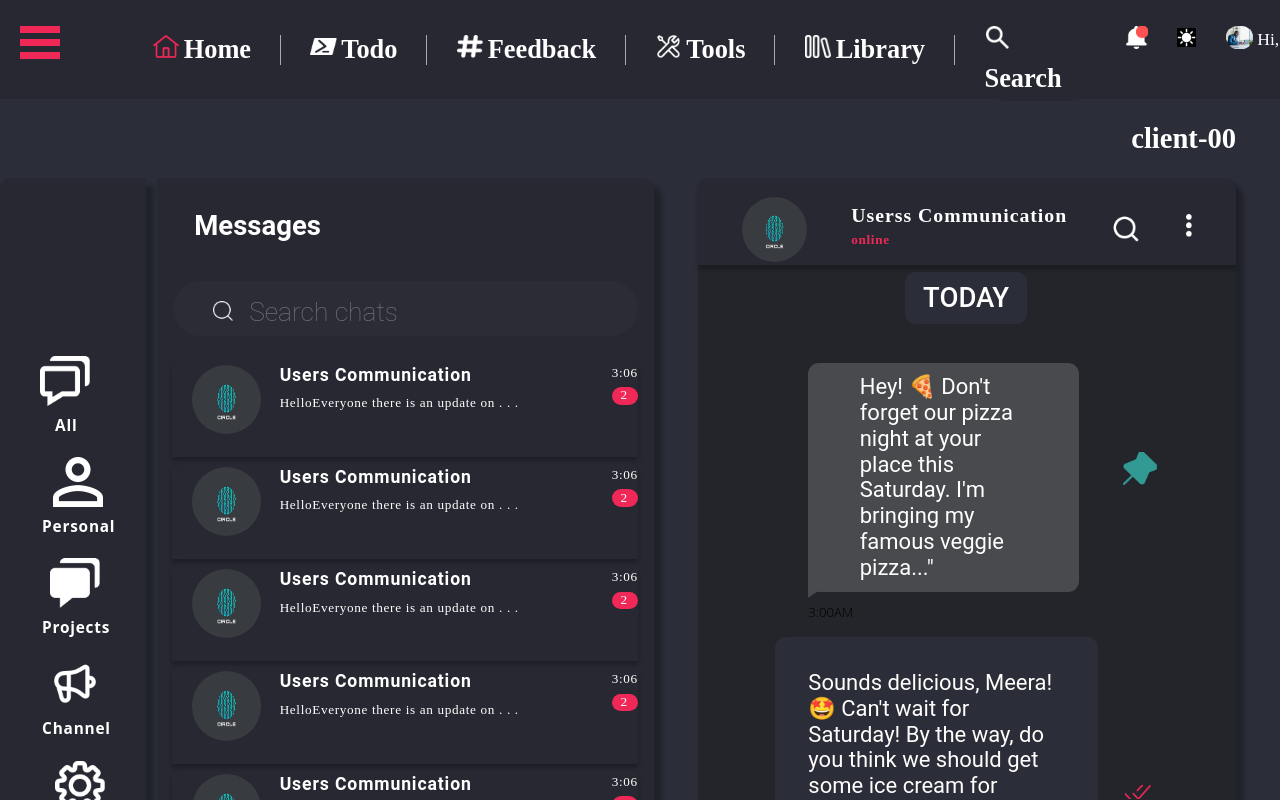
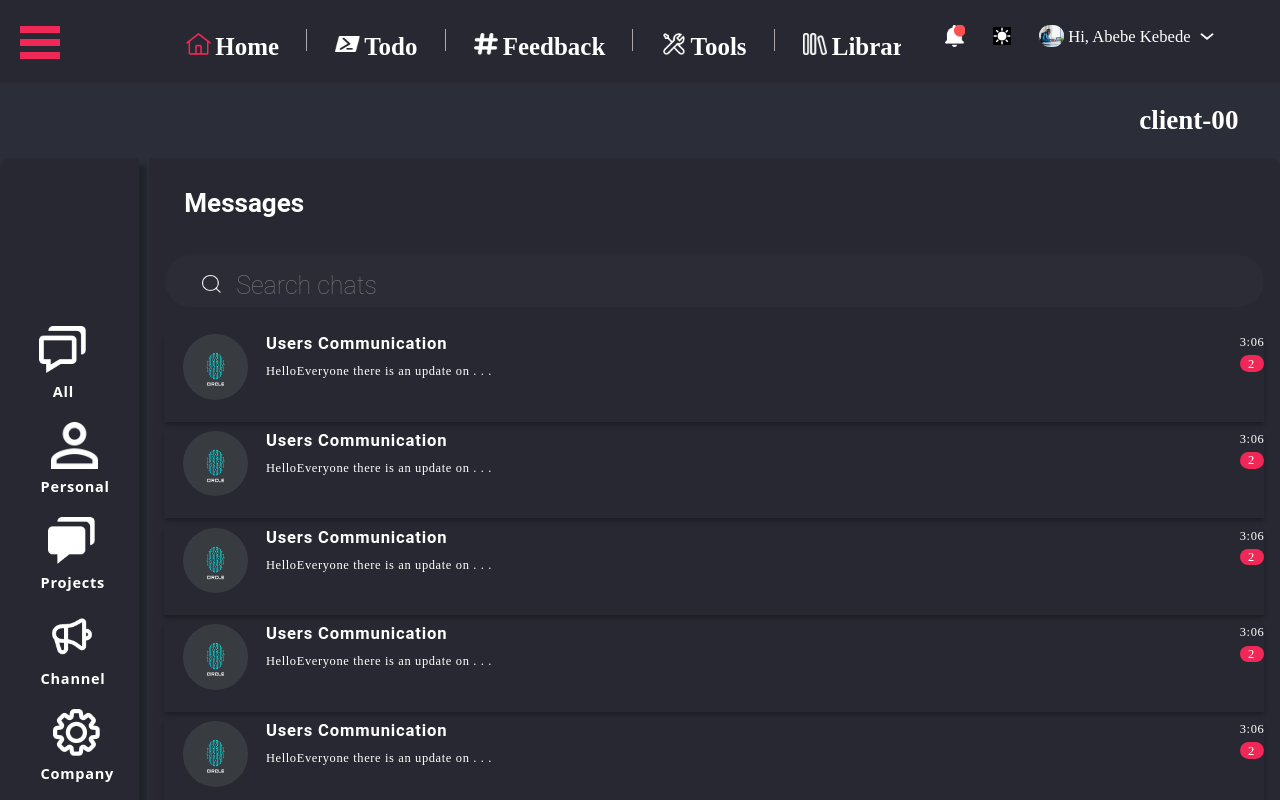
Before and after one commit to Abzaek/Chatting-Website, a React (Create React App) app in the folder made-with-react/: page / in a window 1280 px wide. Shown: the top 800 px of the page. Built offline with nearby package versions, Linux system fonts and the light colour scheme.

Commit message:
fixed some responsiveness issue

```diff
--- a/made-with-react/src/components/mainbar/ClientNum.js
+++ b/made-with-react/src/components/mainbar/ClientNum.js
@@ -7,7 +7,7 @@ const ClientNum = () => {
         <>
         <div style={{
             backgroundColor: '#272831',
-            height: '9rem',
+            height: '8rem',
         }}>
 
         </div>
--- a/made-with-react/src/components/mainbar/chatbar/ChatList.js
+++ b/made-with-react/src/components/mainbar/chatbar/ChatList.js
@@ -1,4 +1,4 @@
-import React from "react";
+import React, { useState, useEffect } from "react";
 import '../../styles/chatList.css';
 import '../../styles/responsive.css';
 import '../../styles/hover.css';
@@ -19,6 +19,7 @@ const ChatList = () => {
             <a href="#">
               <img src={assets.ellipse196BgIcon} alt="Profile" />
             </a>
+
             <a className="second-a" href="#">
               <div>
                 <h3>Users Communication</h3>
--- a/made-with-react/src/components/mainbar/chatbar/Inbox.js
+++ b/made-with-react/src/components/mainbar/chatbar/Inbox.js
@@ -1,11 +1,12 @@
-import React from "react";
+import React, {useState, useEffect} from "react";
 import * as assets from '../../assets';
 import '../../styles/responsive.css';
 import '../../styles/inbox.css';
 
 const Inbox = () => {
+
     return (
-        <div className="inbox">
+        <div className='inbox'>
             <div className="status">
                 <div className="profile-pic">
                     <img src={assets.ellipse197BgIcon} alt="Profile" />
@@ -30,18 +31,27 @@ const Inbox = () => {
             </div>
             <div className="inbox-area">
                 <div className="text-date-div">
+
                     <span>TODAY</span>
+
+
                 </div>
 
                 <div className="chat-messages">
+
+                    <div className="spaceholder">
+
+                    </div>
                     <div className="received">
                         <div className="left-row-div">
                             <div className="right-pushed-div">
                                 <div className="right-top-div">
+                                    <div>
                                         <p>
                                             Hey! 🍕 Don't forget our pizza night at your place this
                                             Saturday. I'm bringing my famous veggie pizza..."
                                         </p>
+                                    </div>
                                     <img
                                         className="received-img"
                                         src={assets.icBaselineChatBubbleV4U}
@@ -69,10 +79,12 @@ const Inbox = () => {
                                             alt="Chat Bubble"
                                         />
                                     </div>
+                                    <div>
                                         <p className="sent_text">
                                             Sounds delicious, Meera! 🤩 Can't wait for Saturday! By the way,
                                             do you think we should get some ice cream for dessert?"
                                         </p>
+                                    </div>
                                 </div>
                                 <div>
                                     <img
@@ -90,10 +102,12 @@ const Inbox = () => {
                         <div className="left-row-div">
                             <div className="right-pushed-div">
                                 <div className="right-top-div">
+                                    <div>
                                         <p>
                                             Absolutely! 🍦 I'm all in for ice cream. I'll bring my
                                             favorite flavors. What's your preference?
                                         </p>
+                                    </div>
                                     <img
                                         className="received-img"
                                         src={assets.icBaselineChatBubbleV4U}
@@ -121,10 +135,12 @@ const Inbox = () => {
                                             alt="Chat Bubble"
                                         />
                                     </div>
+                                    <div>
                                         <p className="sent_text">
                                             Awesome! 🍨 I love chocolate chip cookie dough. Looking forward
                                             to the pizza party on Friday!!
                                         </p>
+                                    </div>
                                 </div>
                                 <div>
                                     <img
--- a/made-with-react/src/components/mainbar/chatbar/MainChatsBar.js
+++ b/made-with-react/src/components/mainbar/chatbar/MainChatsBar.js
@@ -1,4 +1,4 @@
-import React from "react";
+import React, {useState, useEffect} from "react";
 import SidebarChat from "./SidebarChat";
 import '../../styles/mainChatsBar.css';
 import ChatList from "./ChatList";
@@ -6,13 +6,38 @@ import Inbox from "./Inbox";
 
 
 const MainChatsBar = () => {
+    const [isSmall, setIsSmall] = useState(false);
+
+    useEffect(() => {
+        const checkWindowSize = () => {
+            if (isSmall == window.innerWidth > 1300) {
+                console.log('no it is not')
+            }
+            setIsSmall(window.innerWidth < 1392);
+            if (isSmall == window.innerWidth < 1392) {
+                console.log('yeah it is')
+            }
+        }
+        checkWindowSize();
+
+        window.addEventListener('resize', checkWindowSize);
+
+        return () => {
+            window.removeEventListener('resize', checkWindowSize);
+        };
+    }, []);
+    const displayer = isSmall ? 'expand' : '';
+    console.log(displayer)
     return (
-        <div className="main-div">
-            <div className="inside-main">
+        <div className={`main-div`}>
+            <div className={`inside-main ${displayer}`}>
                 <SidebarChat />
-                <ChatList />
+                <ChatList  />
             </div>
-            <Inbox />
+            {
+                !isSmall && <Inbox />
+            }
+
         </div>
 
     );
--- a/made-with-react/src/components/styles/NavigationBar.css
+++ b/made-with-react/src/components/styles/NavigationBar.css
@@ -2,15 +2,17 @@
 .navigation-bar {
     position: fixed;
     padding: 2.4rem 5.4rem 2.1rem 11.2rem;
-    height: 9rem;
+    height: 8rem;
     background-color: #272831;
     display: flex;
+    gap: 4rem;
     width: 100%;
-    z-index: 1000;
+    z-index: 900;
   }
 
   .navigation-bar ul {
     flex: 1;
+    overflow-x: auto;
     display: flex;
   }
 
--- a/made-with-react/src/components/styles/inbox.css
+++ b/made-with-react/src/components/styles/inbox.css
@@ -1,4 +1,3 @@
-
 .inbox {
   margin-right: 4rem;
   background-color: #24252b;
@@ -55,7 +54,7 @@
   line-height: 1.5;
   letter-spacing: 0.09rem;
   color: #ffffff;
-    font-family: Poppins, 'Source Sans Pro';
+  font-family: Poppins, "Source Sans Pro";
 }
 .status p {
   height: 1.8rem;
@@ -64,10 +63,9 @@
   line-height: 1.5;
   letter-spacing: 0.06rem;
   color: #f02857;
-    font-family: Poppins, 'Source Sans Pro';
+  font-family: Poppins, "Source Sans Pro";
   white-space: nowrap;
 }
-
 
 /*
   ##################################################################
@@ -76,10 +74,14 @@
   */
 .chat-messages {
   overflow-y: auto;
-    max-height: 500px;
-    z-index: 99;
+  max-height: 600px;
+}
+.spaceholder {
+  padding: 100px;
+
 }
 .inbox-area {
+  position: relative;
   flex: 1;
   margin: 0 4.2rem 2.4rem 4rem;
   display: flex;
@@ -94,70 +96,61 @@
   gap: 1.5rem;
 }
 
-
-
 .text-date-div span {
   padding: 0.9rem 1.6rem;
   z-index: 100;
+  margin: 0 auto;
   font-weight: 500;
   font-size: 2.5rem;
   line-height: 1.1725;
   color: #ffffff;
-    font-family: Roboto, 'Source Sans Pro';
+  font-family: Roboto, "Source Sans Pro";
   background-color: #2b2e38;
   border-radius: 1rem;
-    white-space: nowrap;
-    border-radius: 1rem;
-    text-align: center;
+}
+
+.text-date-div {
+  position: absolute;
   display: flex;
   justify-content: center;
   align-items: center;
+  width: 100%;
 }
-
-  .text-date-div {
-    display: flex;
-    justify-content: center;
-    align-items: center;
-  }
-
-
 /*
   ##########################################################
                 SENT MESSAGES STYLING
   ##########################################################
   */
 
-
 .sent_text {
   font-size: 2rem;
   font-weight: 400;
   line-height: 1.1725;
   color: #fffcfc;
-    font-family: Roboto, 'Source Sans Pro';
+  font-family: Roboto, "Source Sans Pro";
 }
 
-
-  .sent_{
+.sent_ {
   max-width: 60rem;
-    min-width: 20rem;
+  min-width: 25rem;
 
   display: flex;
   align-items: flex-end;
-
 }
 
 .messages_ {
+  position: relative;
   max-width: fit-content;
-    padding: 3rem;
+  padding: 1.5rem;
+  z-index: 100;
   background-color: #2b2e38;
   border-radius: 1rem;
-    position: relative;
 }
 
 .arrow_icon {
   position: absolute;
   bottom: -5rem;
-    right: .4rem;
+  right: 0.4rem;
   width: 4.6667rem;
   height: 11.8167rem;
   object-fit: contain;
@@ -169,12 +162,11 @@
   font-weight: 300;
   line-height: 1.3625;
   color: #000000;
-      font-family: Open Sans, 'Source Sans Pro';
+  font-family: Open Sans, "Source Sans Pro";
   white-space: nowrap;
 }
 
-
-  .seen_message{
+.seen_message {
   margin-bottom: 5.35rem;
   width: 3.3438rem;
   height: 1.3rem;
@@ -183,7 +175,7 @@
   vertical-align: top;
   flex-shrink: 0;
 }
-  .sent_messages{
+.sent_messages {
   display: flex;
   flex-direction: column;
   align-items: flex-end;
@@ -248,7 +240,7 @@
   line-height: 1.5;
   letter-spacing: 0.1rem;
   color: rgba(255, 255, 255, 0.5);
-    font-family: Poppins, 'Source Sans Pro';
+  font-family: Poppins, "Source Sans Pro";
 }
 
 /*
@@ -256,7 +248,6 @@
             TEXT INBOX EDIT
   #############################################
   */
-
 
 .received {
   display: flex;
@@ -282,17 +273,24 @@
 
 .right-top-div {
   max-width: 60rem;
+  min-width: 25rem;
   background-color: #484a4e;
   border-radius: 1rem;
   position: relative;
-    padding: 1rem 4.6667rem 1rem 4.6667rem;
+  padding: 1.5rem;
+}
+.right-top-div div {
+  position: relative;
+  width: fit-content;
+  height: fit-content;
+  z-index: 100;
 }
 .right-top-div p {
   font-size: 2rem;
   font-weight: 400;
   line-height: 1.1725;
   color: #ffffff;
-    font-family: Roboto, 'Source Sans Pro';
+  font-family: Roboto, "Source Sans Pro";
 }
 
 /*
@@ -320,8 +318,7 @@
   height: 3.0833rem;
   position: absolute;
   left: 0;
-    bottom: -0.6rem;
-    object-fit: contain;
+  bottom: -0.66rem;
   vertical-align: top;
 }
 
@@ -335,6 +332,6 @@
   font-weight: 300;
   line-height: 1.3625;
   color: #000000;
-    font-family: Open Sans, 'Source Sans Pro';
+  font-family: Open Sans, "Source Sans Pro";
   white-space: nowrap;
 }
--- a/made-with-react/src/components/styles/responsive.css
+++ b/made-with-react/src/components/styles/responsive.css
@@ -9,20 +9,28 @@
   }
 
 
-  @media screen and (max-width: 1007px) {
+  /* @media screen and (max-width: 1007px) {
     :root {
       font-size: 9px;
     }
-  }
+  } */
   @media screen and (min-width: 1008px) {
     :root {
-      font-size: 11px;
+      font-size: 10.4px;
     }
   }
 
   body {
     background-color: #2B2E38;
     height: 100vh;
+    z-index: -3;
+  }
+  .hidden {
+    display: none;
+  }
+  .expand {
+    flex: 1;
+    width: 100%;
   }
 
   ul {
```
Lines whose indentation alone changed are shown as unchanged.
